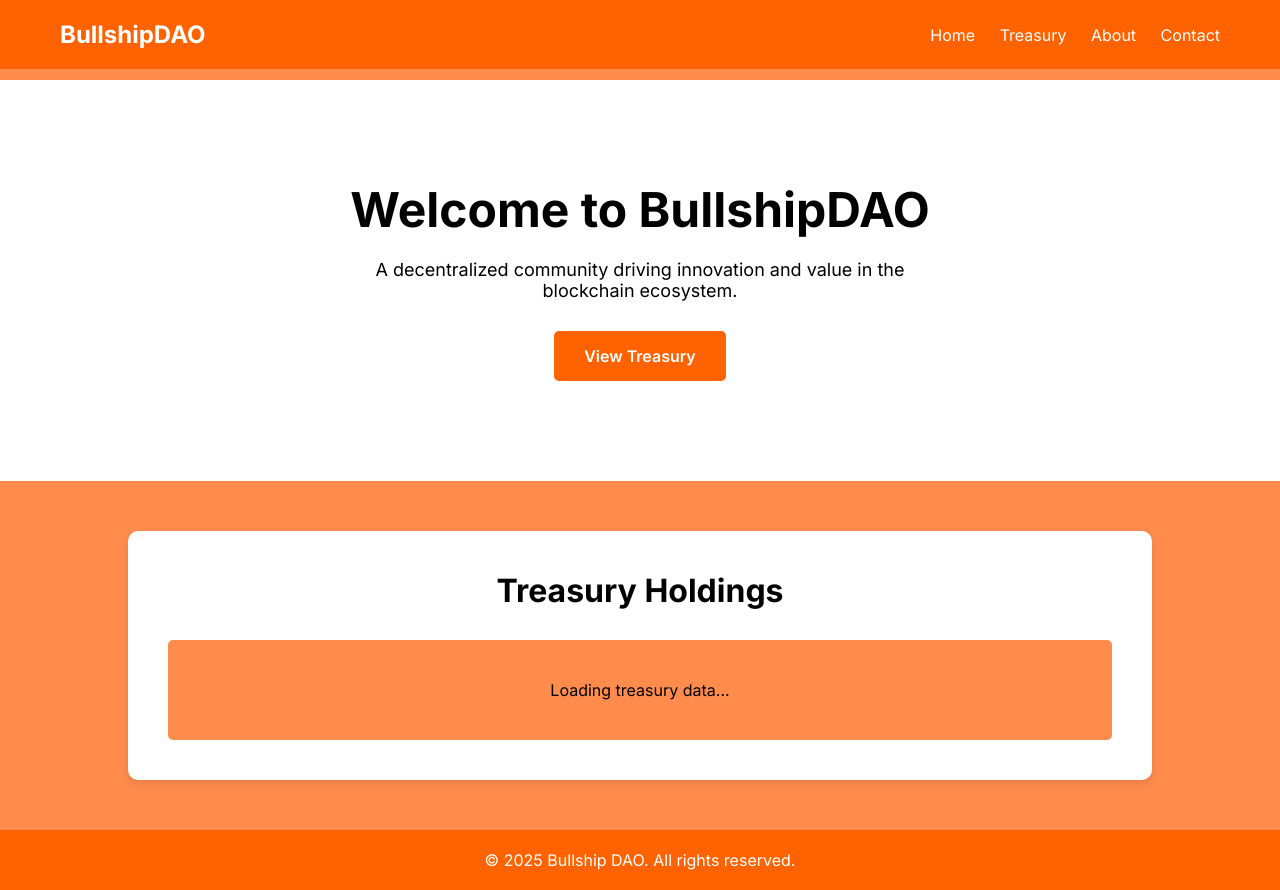
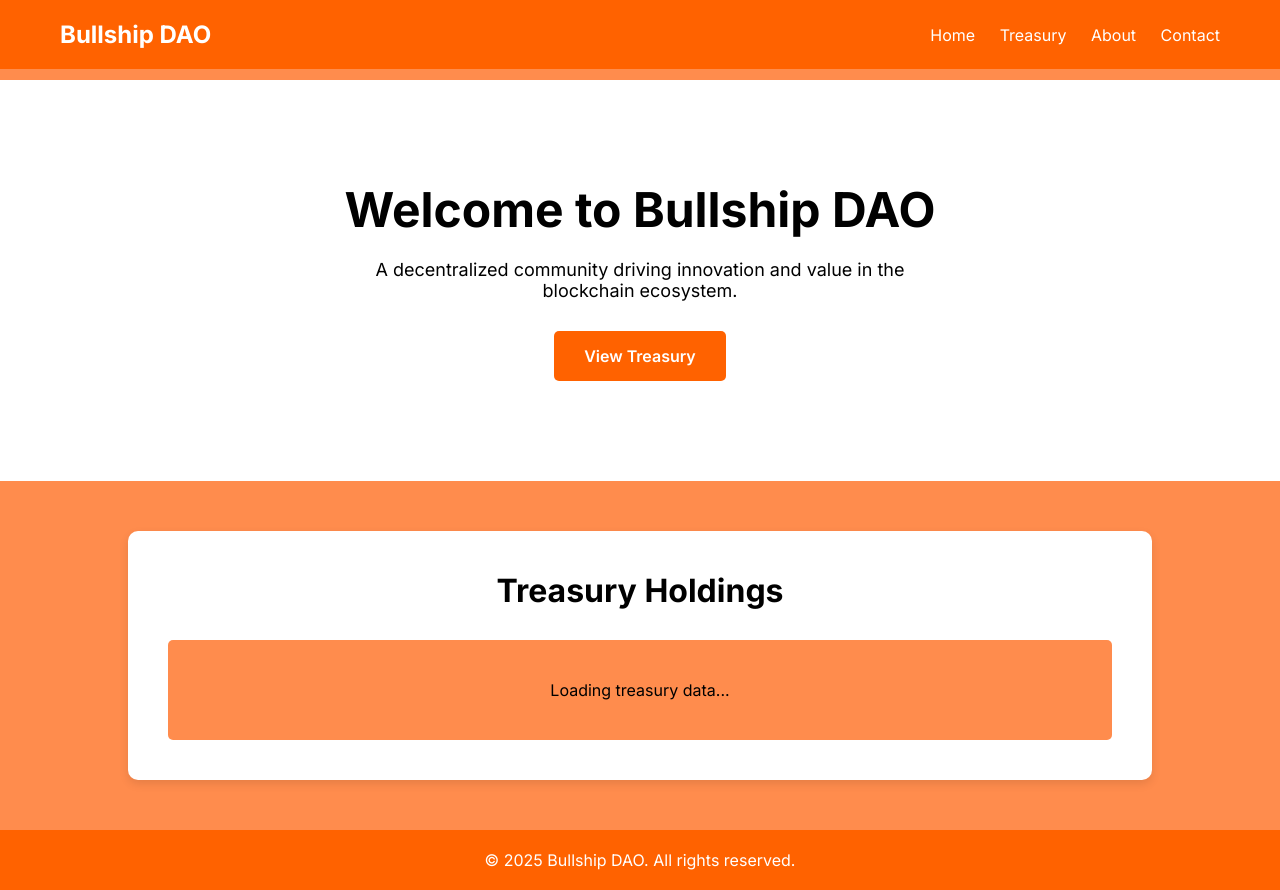
Before and after one commit to DirkMannis/bullship, a plain HTML site: page index.html in a window 1280 px wide. Drawn offline with Linux system fonts and the light colour scheme; a script that the page names is missing.

Commit message:
Add treasury data live pricing test

```diff
--- a/index.html
+++ b/index.html
@@ -3,7 +3,7 @@
 <head>
     <meta charset="UTF-8">
     <meta name="viewport" content="width=device-width, initial-scale=1.0">
-    <title>BullshipDAO</title>
+    <title>Bullship DAO</title>
     <link href="https://fonts.googleapis.com/css2?family=Inter:wght@400;600;700&display=swap" rel="stylesheet">
     <script src="https://cdn.jsdelivr.net/npm/web3@1.8.0/dist/web3.min.js"></script>
     <style>
@@ -176,7 +176,7 @@
     <!-- Header -->
     <header>
         <nav>
-            <div class="logo">BullshipDAO</div>
+            <div class="logo">Bullship DAO</div>
             <div class="nav-links">
                 <a href="#home">Home</a>
                 <a href="#treasury">Treasury</a>
@@ -188,7 +188,7 @@
 
     <!-- Hero Section -->
     <section class="hero" id="home">
-        <h1>Welcome to BullshipDAO</h1>
+        <h1>Welcome to Bullship DAO</h1>
         <p>A decentralized community driving innovation and value in the blockchain ecosystem.</p>
         <a href="#treasury" class="cta-button">View Treasury</a>
     </section>
@@ -223,7 +223,7 @@
         const tokenContracts = [
             { name: "avalanche-2", address: "0xB31f66AA3C1e785363F0875A1B74E27b85FD66c7", decimals: 18 }, // AVAX (CoinGecko ID: avalanche-2)
             { name: "joe", address: "0x6e84a6216eA6dACC71eE8E6b0a5B7322EEbC0fDd", decimals: 18 } // JOE
-            { name: "coq-inu", address: "0x420fca0121dc28039145009570975747295f2329", decimals: 18 } // COQ
+//            { name: "coq-inu", address: "0x420fca0121dc28039145009570975747295f2329", decimals: 18 } // COQ
             { name: "usd-coin", address: "0xB97EF9Ef8734C71904D8002F8b6Bc66Dd9c48a6E", decimals: 6 }, // USDC
         ];
 
```
